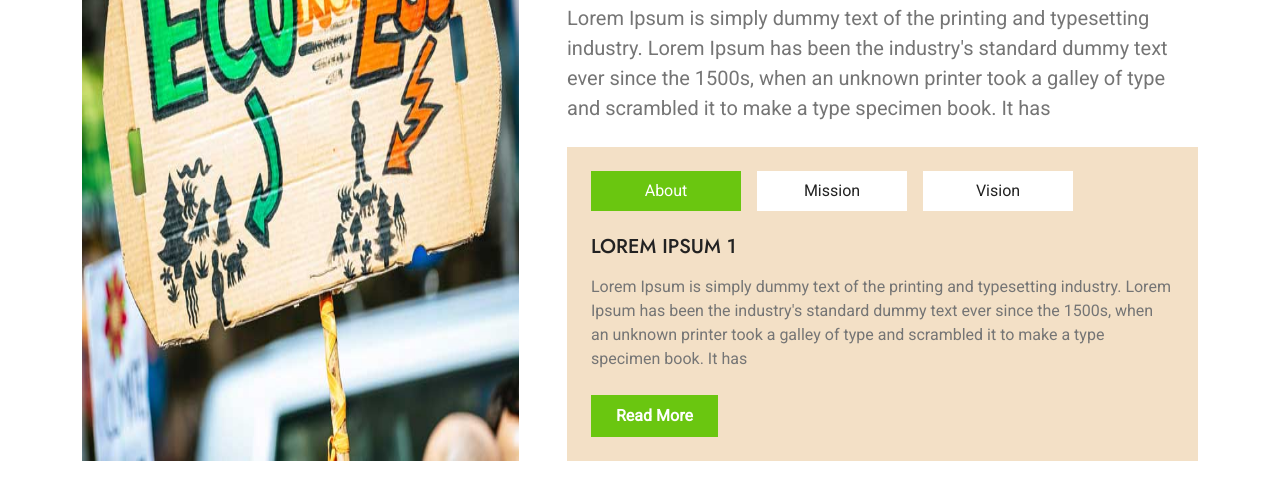
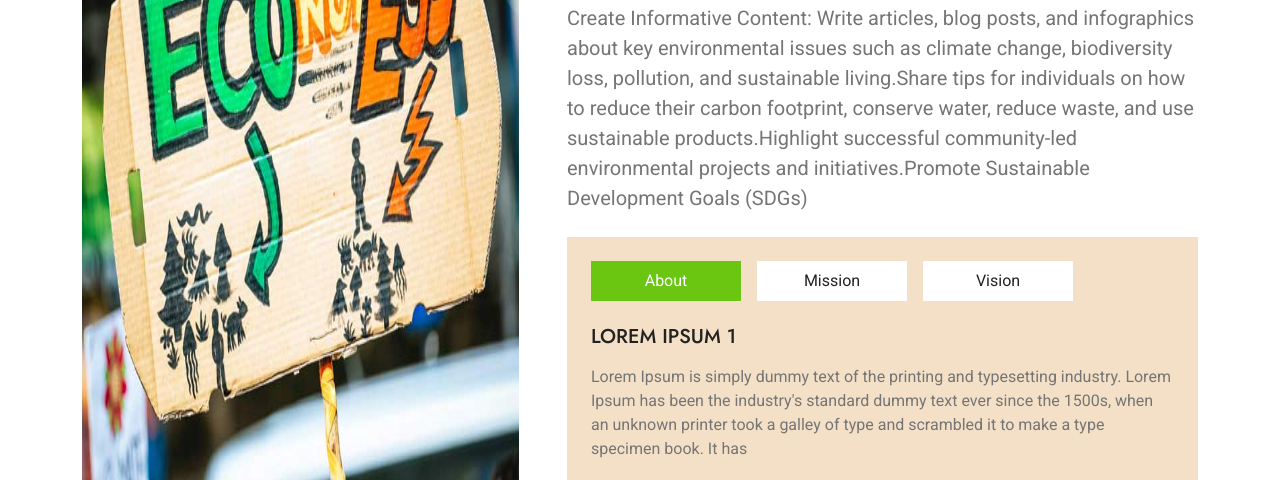
Before and after one commit to sivamohanbabu/greenbharath, a plain HTML site: page about.html in a window 1280 px wide. Shown: the part 620-1100 px from the top of the page. Drawn offline with nearby package versions, Linux system fonts and the light colour scheme.

Commit message:
add changes

```diff
--- a/about.html
+++ b/about.html
@@ -126,9 +126,13 @@
                 <div class="col-xl-7">
                     <h5 class="text-uppercase text-primary">About Us</h5>
                     <h1 class="mb-4">Our main goal is to protect Environment</h1>
-                    <p class="fs-5 mb-4">Lorem Ipsum is simply dummy text of the printing and typesetting industry.
-                        Lorem Ipsum has been the industry's standard dummy text ever since the 1500s, when an unknown
-                        printer took a galley of type and scrambled it to make a type specimen book. It has
+                    <p class="fs-5 mb-4">
+                        Create Informative Content: Write articles, blog posts, and infographics about key environmental
+                        issues such as climate
+                        change, biodiversity loss, pollution, and sustainable living.Share tips for individuals on how
+                        to reduce their carbon footprint, conserve water, reduce waste, and use sustainable
+                        products.Highlight successful community-led environmental projects and initiatives.Promote
+                        Sustainable Development Goals (SDGs)
                     </p>
                     <div class="tab-class bg-secondary p-4">
                         <ul class="nav d-flex mb-2">
```
